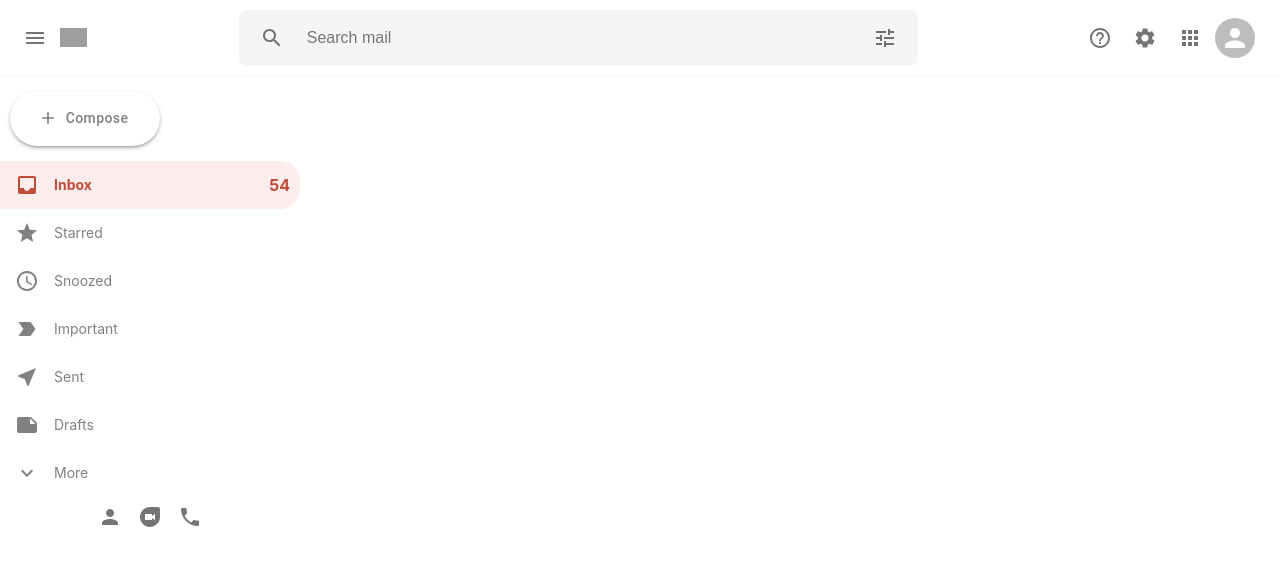
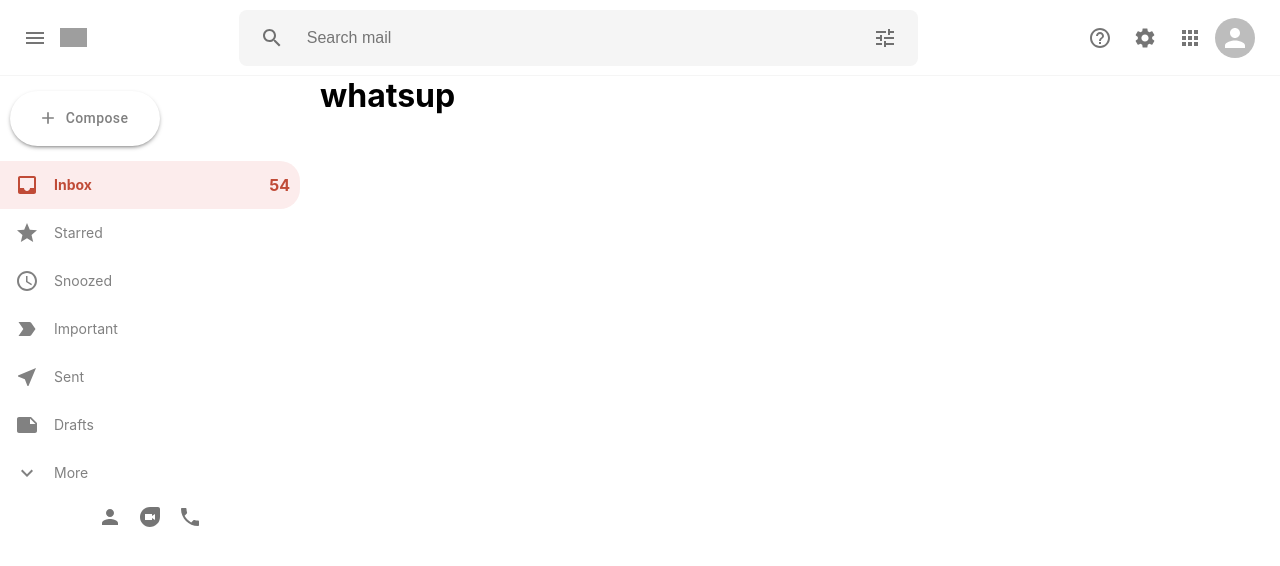
Before and after one commit to sah16/Gmail-clone, a React (Create React App) app: page /mail in a window 1280 px wide. Shown: the top 566 px of the page. Built offline with nearby package versions, Linux system fonts and the light colour scheme; grey boxes are pictures that could not be loaded.

Commit message:
Added: functionality to read mail

```diff
--- a/src/EmailRow.js
+++ b/src/EmailRow.js
@@ -2,10 +2,12 @@
 import { Checkbox, IconButton } from '@mui/material';
 import React from 'react'
 import './EmailRow.css';
+import { useNavigate } from 'react-router-dom';
 
 function EmailRow({id, title, subject , description , time}) {
+    const navigate= useNavigate();
   return (
-    <div className="emailRow">
+    <div onClick={() => navigate("/mail")} className="emailRow">
 
         <div className="emailRow__options">
             <Checkbox/>
--- a/src/Mail.js
+++ b/src/Mail.js
@@ -4,7 +4,7 @@
 function Mail() {
   return (
     <div className="mail">
-
+        <h1>whatsup</h1>
     </div>
   )
 }
```
